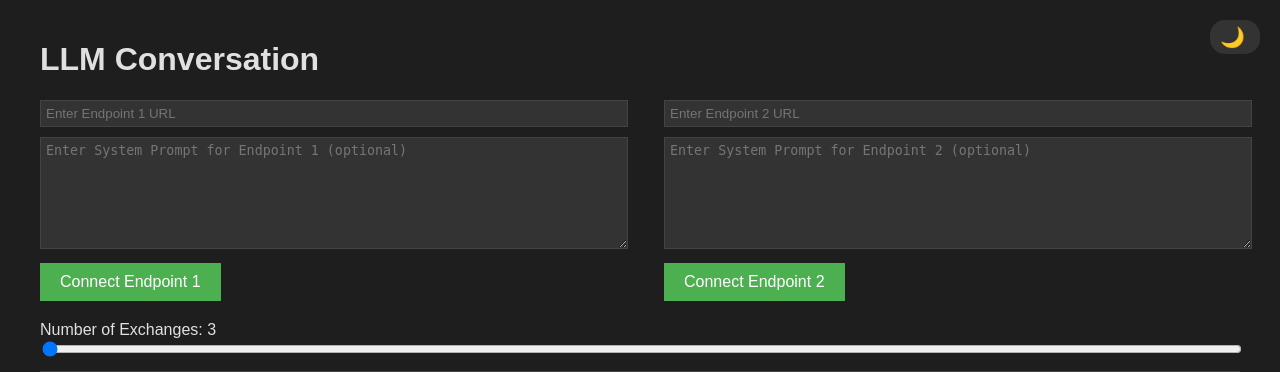
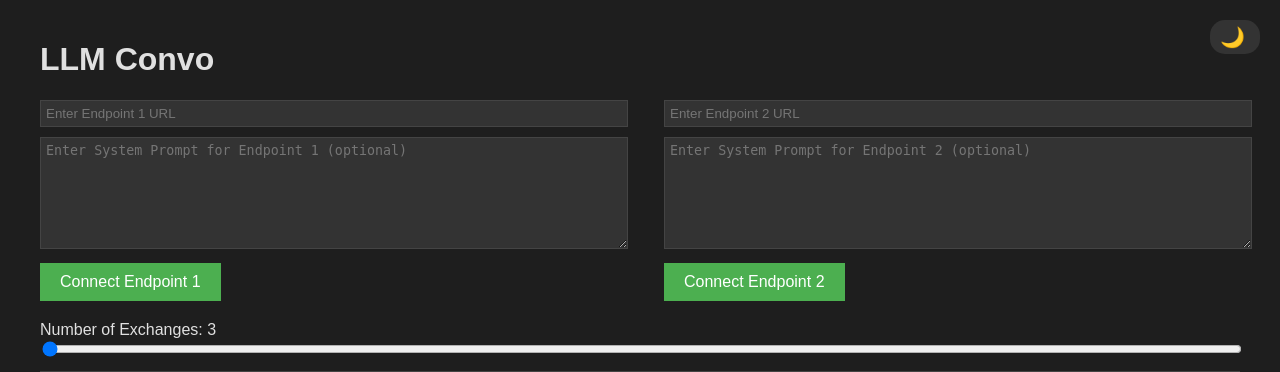
Before and after one commit to domsantschi/llm-convo, a Flask app: page / in a window 1280 px wide. Shown: the top 372 px of the page. Run offline with Flask 3, Linux system fonts and the light colour scheme.

Commit message:
Update index.html
meow

```diff
--- a/templates/index.html
+++ b/templates/index.html
@@ -3,7 +3,7 @@
 <head>
     <meta charset="UTF-8">
     <meta name="viewport" content="width=device-width, initial-scale=1.0">
-    <title>LLM Conversation</title>
+    <title>LLM Convo</title>
     <script src="https://code.jquery.com/jquery-3.6.0.min.js"></script>
     <style>
         :root {
@@ -153,7 +153,7 @@
 </head>
 <body>
     <div id="chat-container">
-        <h1>LLM Conversation</h1>
+        <h1>LLM Convo</h1>
         <div class="theme-toggle">
             <input type="checkbox" id="theme-switch">
             <label for="theme-switch"></label>
```
